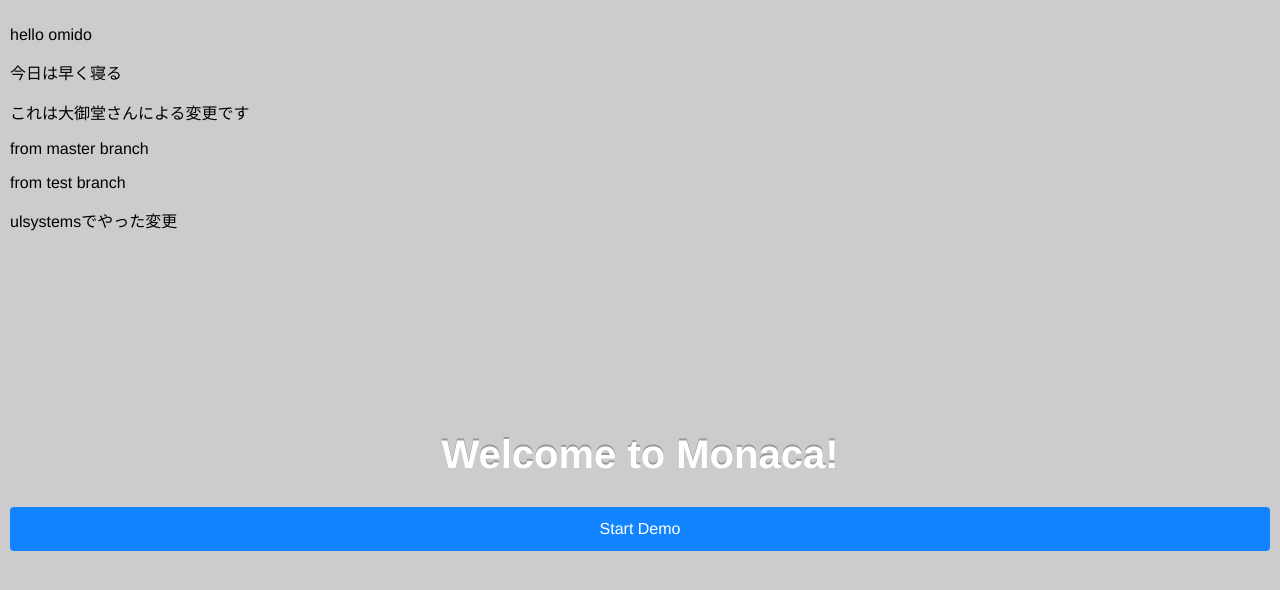
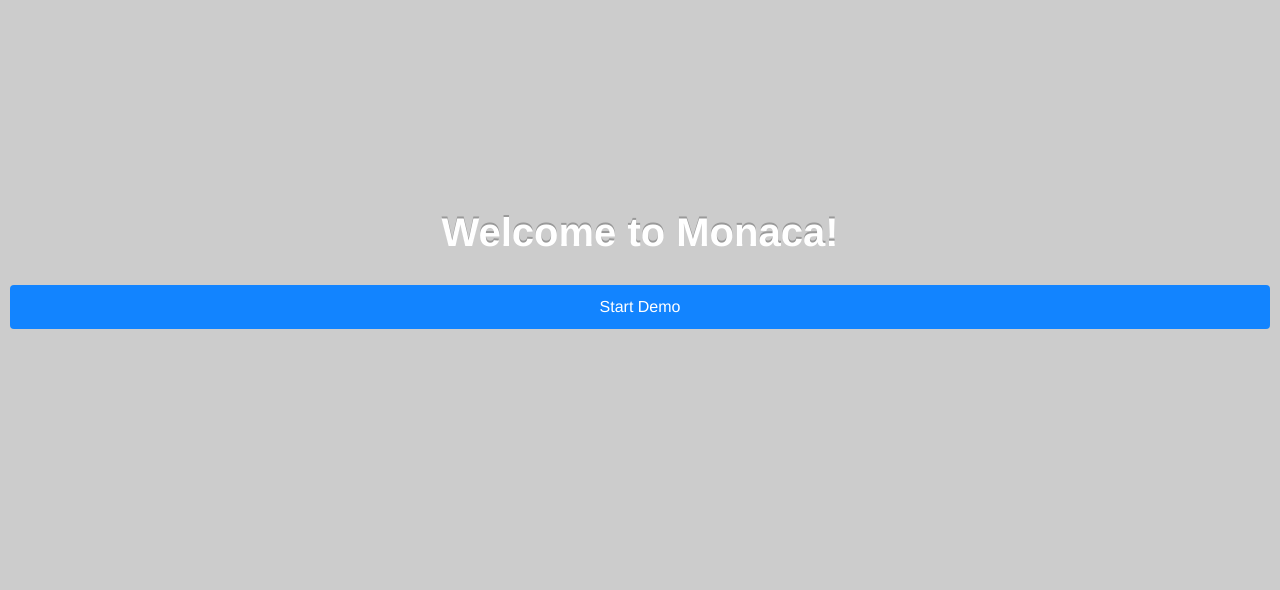
Before and after one commit to mido-app/practice-monaca, a browser extension: page www/index.html in a window 1280 px wide. Drawn offline with Linux system fonts and the light colour scheme.

Commit message:
Update index.html

```diff
--- a/www/index.html
+++ b/www/index.html
@@ -17,22 +17,7 @@
     </script>
 </head>
 <body>
-    <p>hello omido</p>
-    <p>今日は早く寝る</p>
-    <p>
-        これは大御堂さんによる変更です
-    </p>
-    <p>
-        from master branch
-    </p>
-    <p>
-        from test branch
-    </p>
-    <p>
-        ulsystemsでやった変更
-    </p>
     <h1>Welcome to Monaca!</h1>
     <a class="button--large" href="phonegap-demo.html">Start Demo</a>
-
 </body>
 </html>
```
